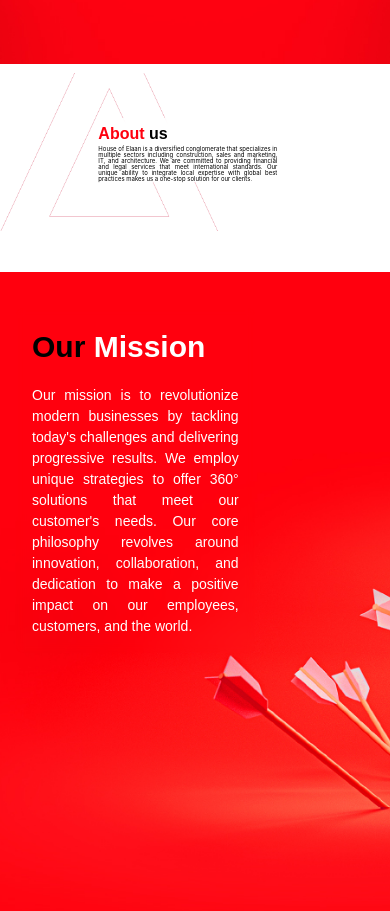
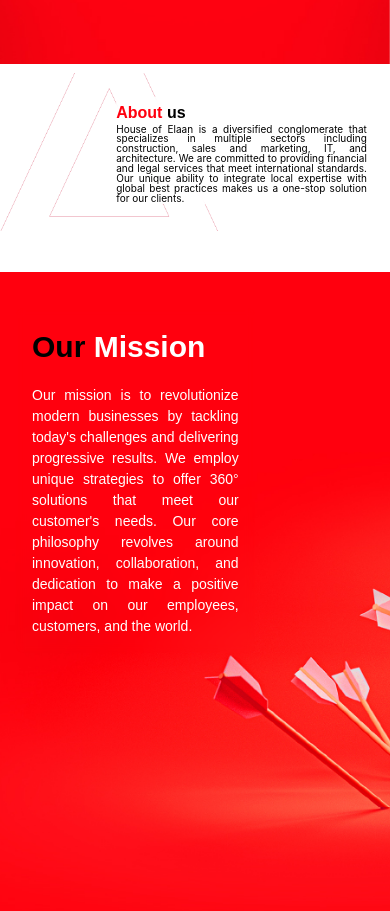
Before and after one commit to walnwac2024/house-of-elaan, a React (Create React App) app: page / in a window 390 px wide. Shown: the part 780-1691 px from the top of the page. Built offline with nearby package versions, Linux system fonts and the light colour scheme; a small style sheet from the web is missing.

Commit message:
code updated

```diff
--- a/src/components/AboutUs.js
+++ b/src/components/AboutUs.js
@@ -18,14 +18,14 @@ const AboutUs = () => {
 
         {/* Main content */}
         <div className="relative z-10 w-full px-4 sm:px-6 lg:px-8">
-          <div className="mt-[-10%] xs:ml-[25%] xs:mt-[-2%] sm:mt-0 ml-[23%] sm:ml-[25%] md:ml-[25%] lg:ml-[25%] w-[50%] xs:w-[43%] sm:w-[50%] md:w-[60%] lg:w-[50%] xl:w-[43%] bg-white/80 backdrop-blur-sm rounded-lg pt-1 xs:pt-0 sm:p-6 lg:p-8 xl:p-8">
+          <div className="mt-[-10%] xs:ml-[20%] xs:mt-[-2%] sm:mt-0 ml-[28%] sm:ml-[25%] md:ml-[25%] lg:ml-[25%] w-[70%] sm:w-[50%] md:w-[60%] lg:w-[50%] xl:w-[43%] bg-white/80 backdrop-blur-sm rounded-lg pt-1 xs:pt-0 sm:p-6 lg:p-8 xl:p-8">
             {/* About Us Title */}
             <h1 className=" text-base xs:text-lg sm:text-lg md:text-2xl lg:text-3xl font-bold text-left mb-0  sm:mb-1 font-gotham">
               <span className="text-[#FF000E]">About</span> <span className="text-black">us</span>
             </h1>
 
             {/* About Us Description */}
-            <p className="text-[6px] sm:text-[10px] md:text-[15px] font-normal text-black leading-tight text-justify">
+            <p className="text-[10px] md:text-[15px] font-normal text-black leading-tight text-justify">
               House of Elaan is a diversified conglomerate that specializes in multiple
               sectors including construction, sales and marketing, IT, and architecture.
               We are committed to providing financial and legal services that meet
```
